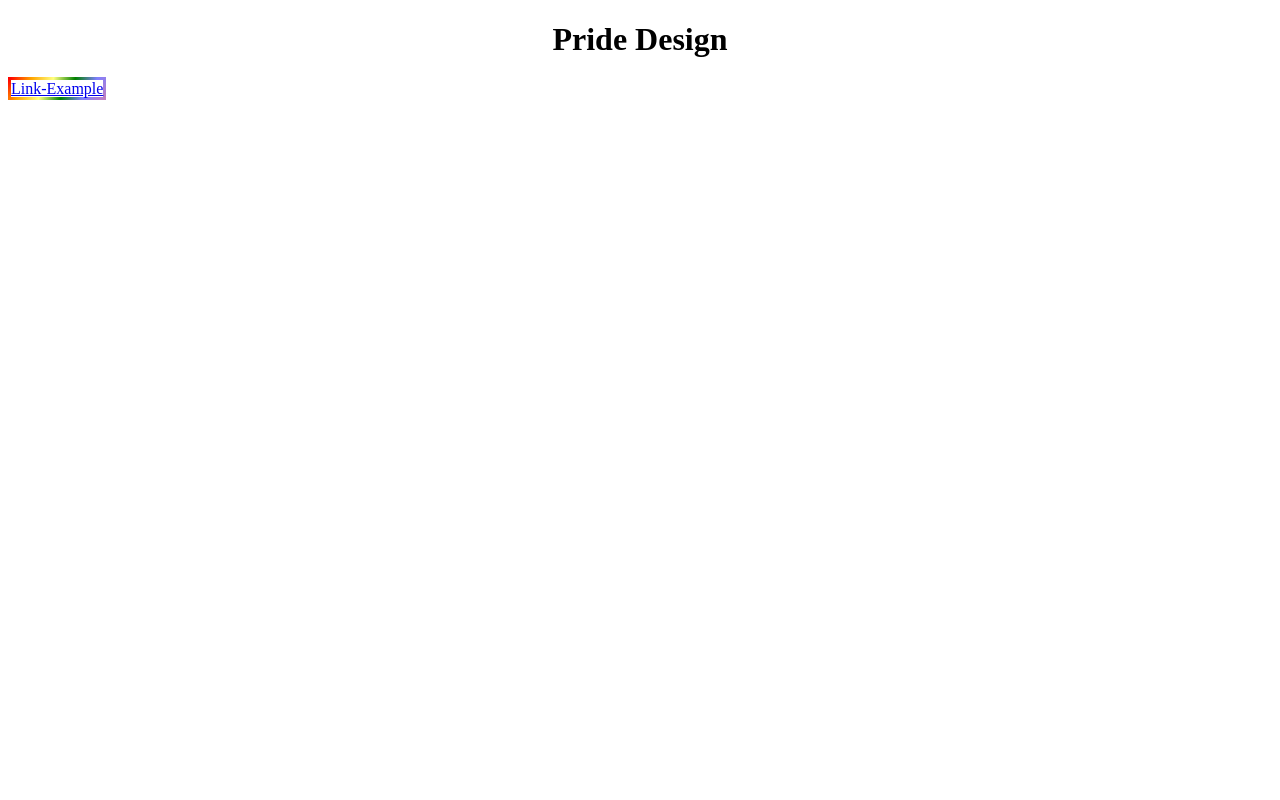
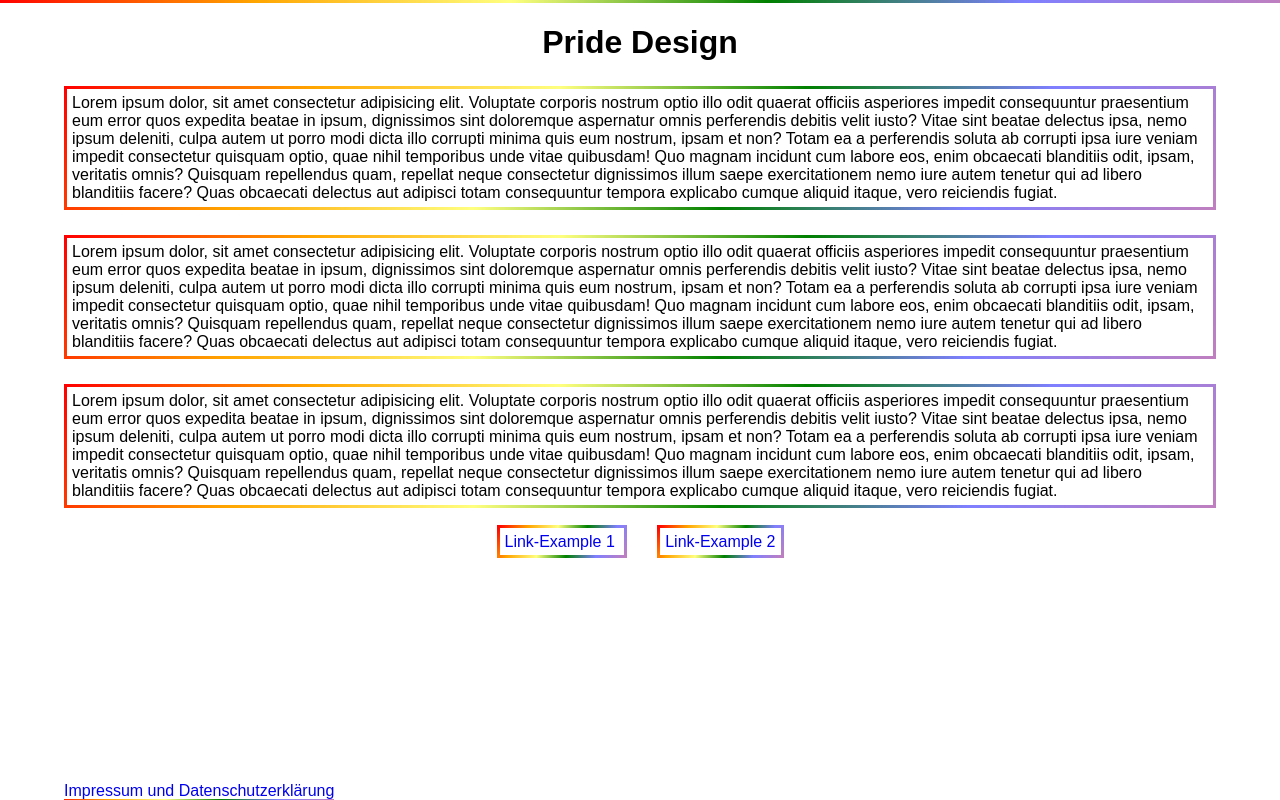
Before and after one commit to joramulmke/Pride-Design, a plain HTML site: page index.html in a window 1280 px wide. Drawn offline with Linux system fonts and the light colour scheme.

Commit message:
Update index.html

```diff
--- a/index.html
+++ b/index.html
@@ -1,5 +1,6 @@
 <!DOCTYPE html>
 <html lang="en">
+
 <head>
     <meta charset="UTF-8">
     <meta http-equiv="X-UA-Compatible" content="IE=edge">
@@ -7,16 +8,15 @@
     <title>Pride Design</title>
 
     <style>
-
         /* ROOT PRIDE COLORS */
         /* change colors here */
         :root {
             --red: red;
             --orange: orange;
-            --yellow: yellow;
+            --yellow: rgba(256, 256, 0, 0.5);
             --green: green;
-            --blue: blue;
-            --purple: purple;
+            --blue: rgba(0, 0, 256, 0.5);
+            --purple: rgba(128, 0, 128, 0.5);
         }
 
 
@@ -25,6 +25,7 @@
         a:hover .hoverMe {
             display: inline;
         }
+
         .hoverMe {
             display: none;
         }
@@ -37,45 +38,39 @@
         .queerCard {
             background-color: rgba(0, 0, 0, 0);
             border: 3px solid;
-            border-image-source: linear-gradient(
-                125deg,
+            border-image-source: linear-gradient(125deg,
                     var(--red),
                     var(--orange),
-                rgba(256, 256, 0, 0.5),
+                    var(--yellow),
                     var(--green),
-                rgba(0, 0, 256, 0.5),
-                rgba(128, 0, 128, 0.5)
-            );
+                    var(--blue),
+                    var(--purple));
             border-image-slice: 1;
         }
 
         .queerButton {
             background: rgba(256, 256, 256, 1);
             border: 3px solid;
-            border-image-source: linear-gradient(
-                125deg,
+            border-image-source: linear-gradient(125deg,
                     var(--red),
                     var(--orange),
-                rgba(256, 256, 0, 0.5),
+                    var(--yellow),
                     var(--green),
-                rgba(0, 0, 256, 0.5),
-                rgba(128, 0, 128, 0.5)
-            );
+                    var(--blue),
+                    var(--purple));
             border-image-slice: 1;
         }
 
         .queerNavToggle {
             background: rgba(256, 256, 256, 1);
             border: 2px solid;
-            border-image-source: linear-gradient(
-                125deg,
+            border-image-source: linear-gradient(125deg,
                     var(--red),
                     var(--orange),
-                rgba(256, 256, 0, 0.5),
+                    var(--yellow),
                     var(--green),
-                rgba(0, 0, 256, 0.5),
-                rgba(128, 0, 128, 0.5)
-            );
+                    var(--blue),
+                    var(--purple));
             border-image-slice: 1;
         }
 
@@ -85,15 +80,13 @@
         /* choose which border-width you want and add this class */
         .prideUnderscore,
         .prideUnderscorePlus {
-            border-image: linear-gradient(
-                125deg,
+            border-image: linear-gradient(125deg,
                     var(--red),
                     var(--orange),
                     var(--yellow),
                     var(--green),
                     var(--blue),
-                var(--purple)
-            );
+                    var(--purple));
             border-image-slice: 1;
             border-width: 0.1rem;
             border-style: solid;
@@ -101,9 +94,11 @@
             border-right: 0;
             border-left: 0;
         }
+
         .prideUnderscorePlus {
             border-width: 0.2rem;
         }
+
         .prideUnderscore {
             border-width: 0.1rem;
         }
@@ -115,45 +110,121 @@
             ::-webkit-scrollbar {
                 width: 10px;
             }
+
             ::-webkit-scrollbar-track {
                 background-color: white;
             }
+
             ::-webkit-scrollbar-thumb {
                 border-radius: 3px;
                 background-image: -webkit-gradient(linear,
                         left bottom,
                         left top,
-                color-stop(0.99, red),
-                color-stop(0.80, orange),
-                color-stop(0.64, rgba(256,256,0,0.5)),
-                color-stop(0.48, green),
-                color-stop(0.32, rgba(0,0,256,0.5)),
-                color-stop(0.16, rgba(128,0,128,0.5))
-                );
+                        color-stop(0.99, var(--red)),
+                        color-stop(0.80, var(--orange)),
+                        color-stop(0.64, var(--yellow)),
+                        color-stop(0.48, var(--green)),
+                        color-stop(0.32, var(--blue)),
+                        color-stop(0.16, var(--purple)));
             }
+
             ::-webkit-scrollbar-thumb:hover {
                 background-image: -webkit-gradient(linear,
                         left bottom,
                         left top,
-                color-stop(0.16, red),
-                color-stop(0.32, orange),
-                color-stop(0.48, rgba(256,256,0,0.5)),
-                color-stop(0.64, green),
-                color-stop(0.80, rgba(0,0,256,0.5)),
-                color-stop(0.99, rgba(128,0,128,0.5))
-                );
+                        color-stop(0.16, var(--red)),
+                        color-stop(0.32, var(--orange)),
+                        color-stop(0.48, var(--yellow)),
+                        color-stop(0.64, var(--green)),
+                        color-stop(0.80, var(--blue)),
+                        color-stop(0.99, var(--purple)));
             }
         }
 
         /* NON PRIDE RELATED STYLES*/
-        h1 {
+
+        body {
+            font-family: sans-serif;
+            margin: 0;
+        }
+
+        footer {
+            position: absolute;
+            bottom: 0%;
+        }
+
+        main, footer {
+            margin-left: 5%;
+            margin-right: 5%;
+        }
+
+        a {
+            text-decoration: none;
+        }
+
+        h1, .center {
             text-align: center;
         }
+
+        .queerButton, .queerCard {
+            padding: 5px;
+            margin-top: 25px;
+            margin-bottom: 25px;
+        }
+
+        .queerButton {
+            margin-left: 15px;
+            margin-right:  15px;
+        }
+
     </style>
 
 </head>
+
 <body>
-    <h1 class="PrideUnderscore">Pride Design</h1>
-    <a class="queerButton" href="https://joram.eu" rel="noopener noreferrer" target="_blank">Link-Example <span class="hoverMe">🏳️&zwj;🌈</span></a>
+    <header>
+        <nav class="prideUnderscorePlus"></nav>
+        <h1>Pride Design</h1>
+    </header>
+    <main>
+        <div class="queerCard">Lorem ipsum dolor, sit amet consectetur adipisicing elit. Voluptate corporis nostrum optio illo
+            odit quaerat officiis asperiores impedit consequuntur praesentium eum error quos expedita beatae in ipsum,
+            dignissimos sint doloremque aspernatur omnis perferendis debitis velit iusto? Vitae sint beatae delectus ipsa, nemo
+            ipsum deleniti, culpa autem ut porro modi dicta illo corrupti minima quis eum nostrum, ipsam et non? Totam ea a
+            perferendis soluta ab corrupti ipsa iure veniam impedit consectetur quisquam optio, quae nihil temporibus unde vitae
+            quibusdam! Quo magnam incidunt cum labore eos, enim obcaecati blanditiis odit, ipsam, veritatis omnis? Quisquam
+            repellendus quam, repellat neque consectetur dignissimos illum saepe exercitationem nemo iure autem tenetur qui ad
+            libero blanditiis facere? Quas obcaecati delectus aut adipisci totam consequuntur tempora explicabo cumque aliquid
+            itaque, vero reiciendis fugiat.</div>
+        <div class="queerCard">Lorem ipsum dolor, sit amet consectetur adipisicing elit. Voluptate corporis nostrum optio illo
+            odit quaerat officiis asperiores impedit consequuntur praesentium eum error quos expedita beatae in ipsum,
+            dignissimos sint doloremque aspernatur omnis perferendis debitis velit iusto? Vitae sint beatae delectus ipsa, nemo
+            ipsum deleniti, culpa autem ut porro modi dicta illo corrupti minima quis eum nostrum, ipsam et non? Totam ea a
+            perferendis soluta ab corrupti ipsa iure veniam impedit consectetur quisquam optio, quae nihil temporibus unde vitae
+            quibusdam! Quo magnam incidunt cum labore eos, enim obcaecati blanditiis odit, ipsam, veritatis omnis? Quisquam
+            repellendus quam, repellat neque consectetur dignissimos illum saepe exercitationem nemo iure autem tenetur qui ad
+            libero blanditiis facere? Quas obcaecati delectus aut adipisci totam consequuntur tempora explicabo cumque aliquid
+            itaque, vero reiciendis fugiat.</div>
+        <div class="queerCard">Lorem ipsum dolor, sit amet consectetur adipisicing elit. Voluptate corporis nostrum optio illo
+            odit quaerat officiis asperiores impedit consequuntur praesentium eum error quos expedita beatae in ipsum,
+            dignissimos sint doloremque aspernatur omnis perferendis debitis velit iusto? Vitae sint beatae delectus ipsa, nemo
+            ipsum deleniti, culpa autem ut porro modi dicta illo corrupti minima quis eum nostrum, ipsam et non? Totam ea a
+            perferendis soluta ab corrupti ipsa iure veniam impedit consectetur quisquam optio, quae nihil temporibus unde vitae
+            quibusdam! Quo magnam incidunt cum labore eos, enim obcaecati blanditiis odit, ipsam, veritatis omnis? Quisquam
+            repellendus quam, repellat neque consectetur dignissimos illum saepe exercitationem nemo iure autem tenetur qui ad
+            libero blanditiis facere? Quas obcaecati delectus aut adipisci totam consequuntur tempora explicabo cumque aliquid
+            itaque, vero reiciendis fugiat.</div>
+        <div class="center">
+            <a class="queerButton" href="https://joram.eu" rel="noopener noreferrer"
+                target="_blank"><span class="hoverMe">🏳️&zwj;🌈</span> Link-Example 1 <span class="hoverMe">🏳️&zwj;🌈</span></a>
+            <a class="queerButton" href="https://joram.eu" rel="noopener noreferrer"
+                target="_blank">Link-Example 2 <span class="hoverMe">🏳️&zwj;🌈</span></a>
+        </div>
+    </main>
+    <footer>
+        <a  class="prideUnderscore" href="https://joram.eu/imp" rel="noopener noreferrer" target="_blank">Impressum und Datenschutzerklärung <span
+                class="hoverMe">🏳️&zwj;🌈</span></a>
+    </footer>
 </body>
+
 </html>
```
Lines whose indentation alone changed are shown as unchanged.
